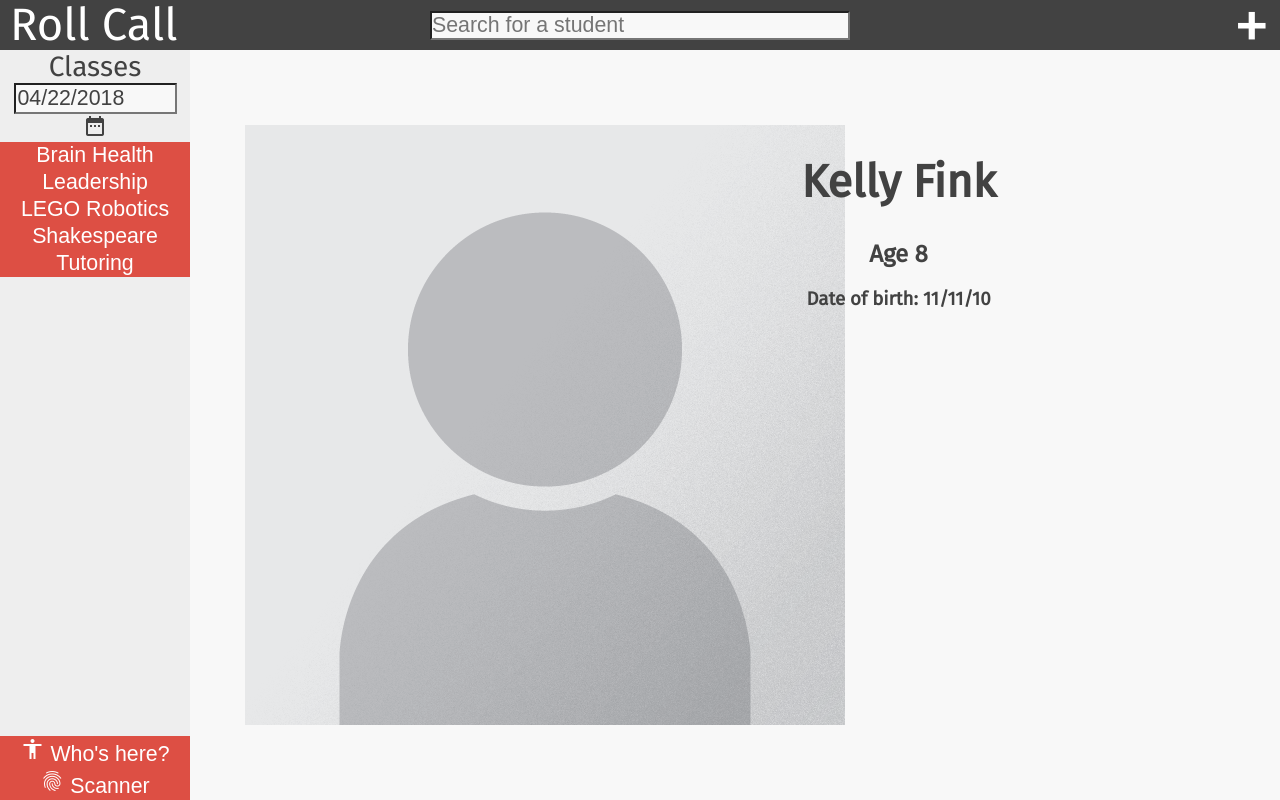
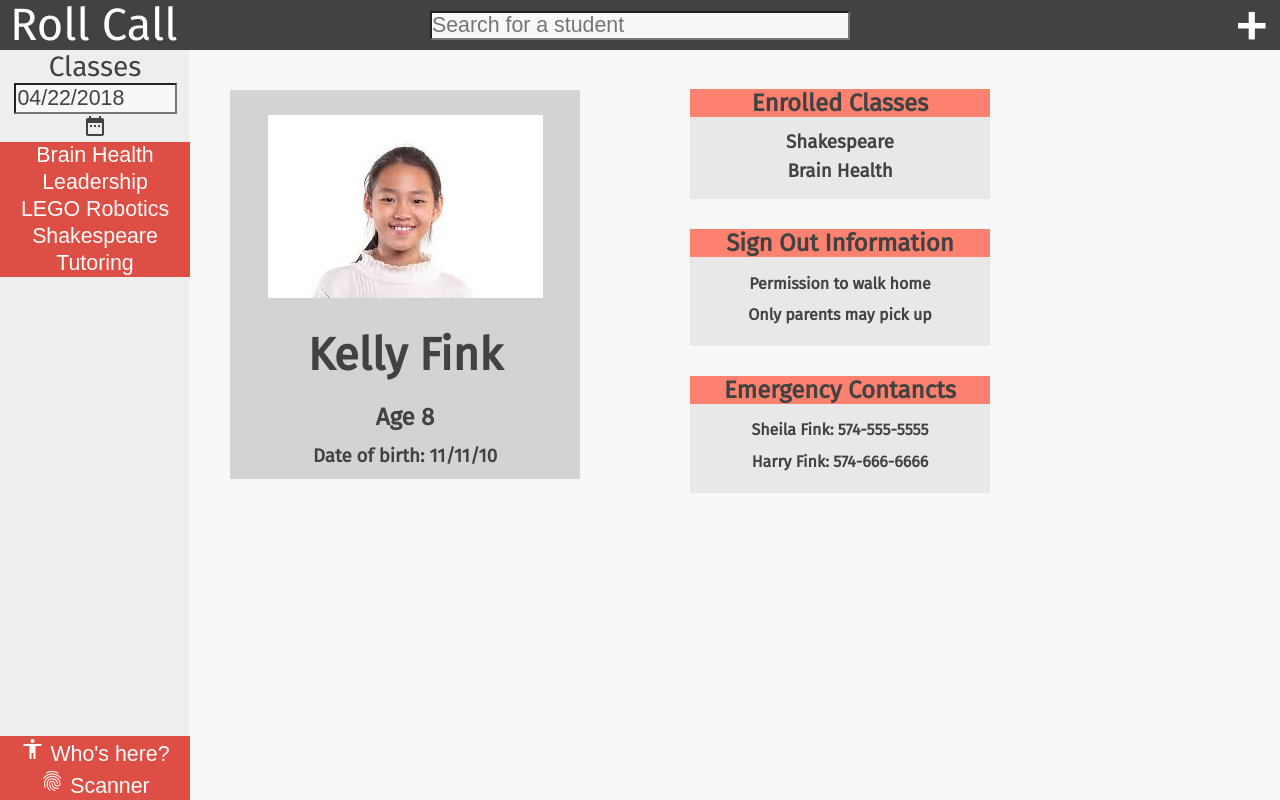
Before and after one commit to benedictb/9.3best, a Flask app: page /studentProfile in a window 1280 px wide. Run offline with Flask 2, Linux system fonts and the light colour scheme; parts of the project's set-up code (start-up, migrations or seed data) failed here and were passed over; some libraries are stand-ins or nearby versions.

Commit message:
student profile completed

```diff
--- a/static/studentProfile.css
+++ b/static/studentProfile.css
@@ -13,10 +13,20 @@ h1 {
     font-size: 34pt;
 }
 
+h2 {
+    margin-top: -10px;
+}
 p {
     font-size: 16pt;
 }
 
+h3 {
+    line-height: 10px;
+}
+
+h4 {
+    line-height: 10px;
+}
 .container {
     height: 100%;
 
@@ -130,29 +140,67 @@ p {
 }
 
 .main {
-    display: grid;
-
-    grid-template-columns: 5% 35% 50% 20%;
-    grid-template-rows: 10% 45% 45%;
-    grid-template-areas:
-        "margin1 margin2 margin3 margin4"
-        "margin5 studentPic studentInfo margin6"
-        "margin7 extraInfo classes margin8";
-
+    padding: 40px;
     color: #424242;
 }
 
 .studentPic {
-    grid-area: studentPic;
-    background-color: #808080;
+    background-color: #D3D3D3;
+    width: 350px;
+    float: left;
+    max-height: 500px;
+    height: auto;
+
+}
+.studentPic img{
+
+    width: auto;
+    height: auto;
+    max-width: 300px;
+    max-height: 300px;
+    margin-top: 25px;
+    margin-left: auto;
+    margin-right: auto;
+    display: block;
 }
 
 .studentInfo {
-    grid-area: studentInfo;
     text-align: center;
 }
 
 .extraInfo {
-    grid-area: extraInfo;
+    margin-top: -20px;
+    width: 550px;
+    float: right;
+    max-height: 500px;
+    height: auto;
+    text-align: left;
+}
+
+.enrolledClasses {
+    width: 300px;
+    background-color: #E8E8E8;
     text-align: center;
+    padding-bottom: 5px;
 }
+
+.signOutInfo {
+    margin-top: 30px;
+    width: 300px;
+    background-color: #E8E8E8;
+    text-align: center;
+    padding-bottom: 5px;
+}
+
+.emergencyInfo {
+    overflow: auto;
+    margin-top: 30px;
+    width: 300px;
+    background-color: #E8E8E8;
+    text-align: center;
+    padding-bottom: 5px;
+}
+.enrolledClasses h2, .signOutInfo h2, .emergencyInfo h2 {
+    margin-top: 0px;
+    background-color: #ff8170;
+}
--- a/templates/studentProfile.html
+++ b/templates/studentProfile.html
@@ -50,14 +50,30 @@
                 </div>
                 <div class="main">
                     <div class="studentPic">
-                        <img src="/static/profPic.png" >
+                        <img src="/static/kelly.jpeg" >
+                        <div class="studentInfo">
+                            <h1>Kelly Fink </h1>
+                            <h2> Age 8 </h2>
+                            <h3> Date of birth: 11/11/10 </h3>
+                        </div>
                     </div>
-                    <div class="studentInfo">
-                        <h1>Kelly Fink </h1>
-                        <h2> Age 8 </h2>
-                        <h3> Date of birth: 11/11/10 </h3>
-                    </d'.>
+                    <br>
                     <div class="extraInfo">
+                        <div class="enrolledClasses">
+                            <h2> Enrolled Classes </h2>
+                            <h3> Shakespeare</h3>
+                            <h3> Brain Health </h3>
+                        </div>
+                        <div class="signOutInfo">
+                            <h2> Sign Out Information </h2>
+                            <h4> Permission to walk home </h4>
+                            <h4> Only parents may pick up </h4>
+                        </div>
+                        <div class="emergencyInfo">
+                            <h2> Emergency Contancts </h2>
+                            <h4> Sheila Fink: 574-555-5555 </h4>
+                            <h4> Harry Fink: 574-666-6666 </h4>
+                        </div>
                     </div>
                     <div class="classesInfo">
                     </div>
```
Also changed, not shown: static/kelly.jpeg (added).
